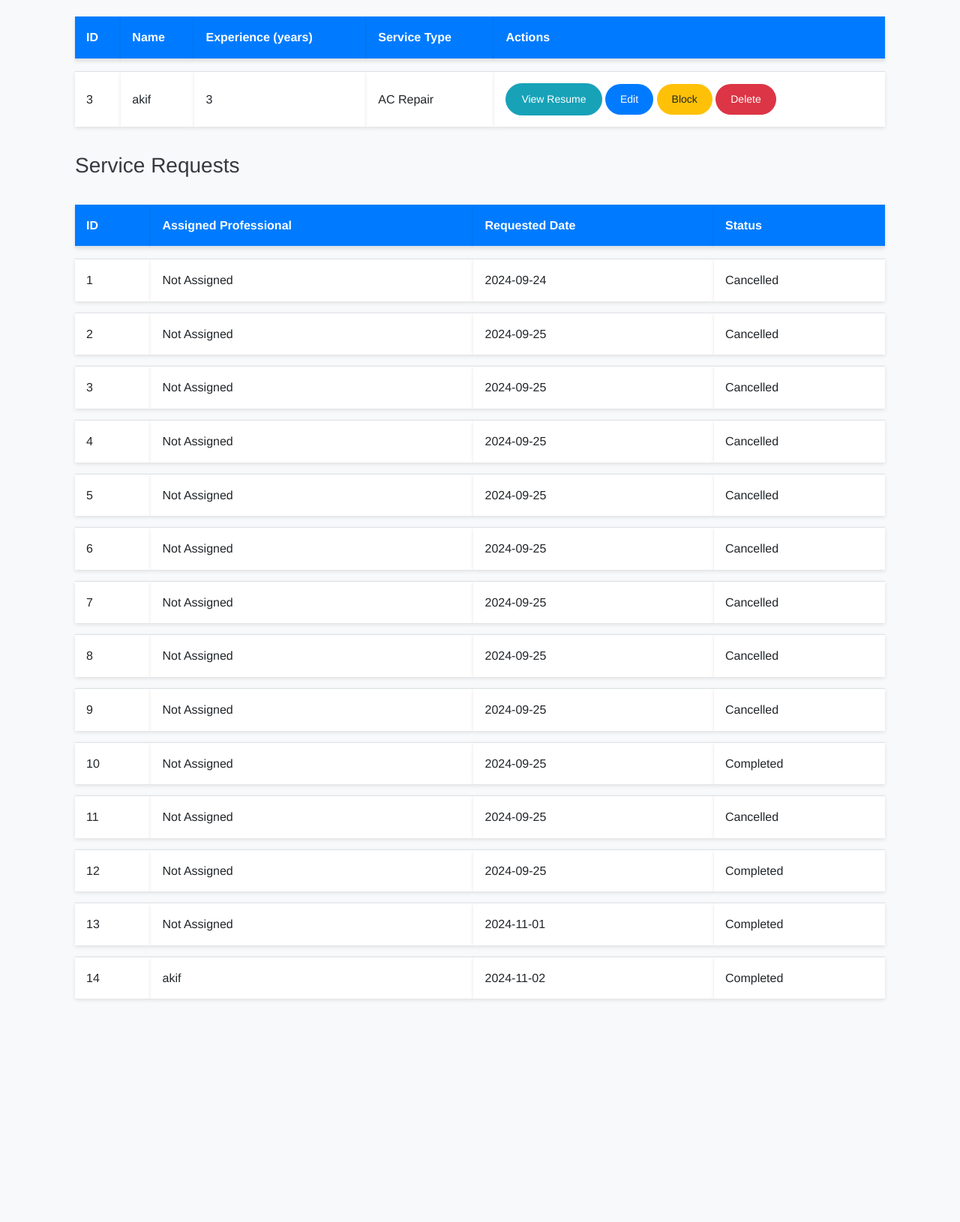
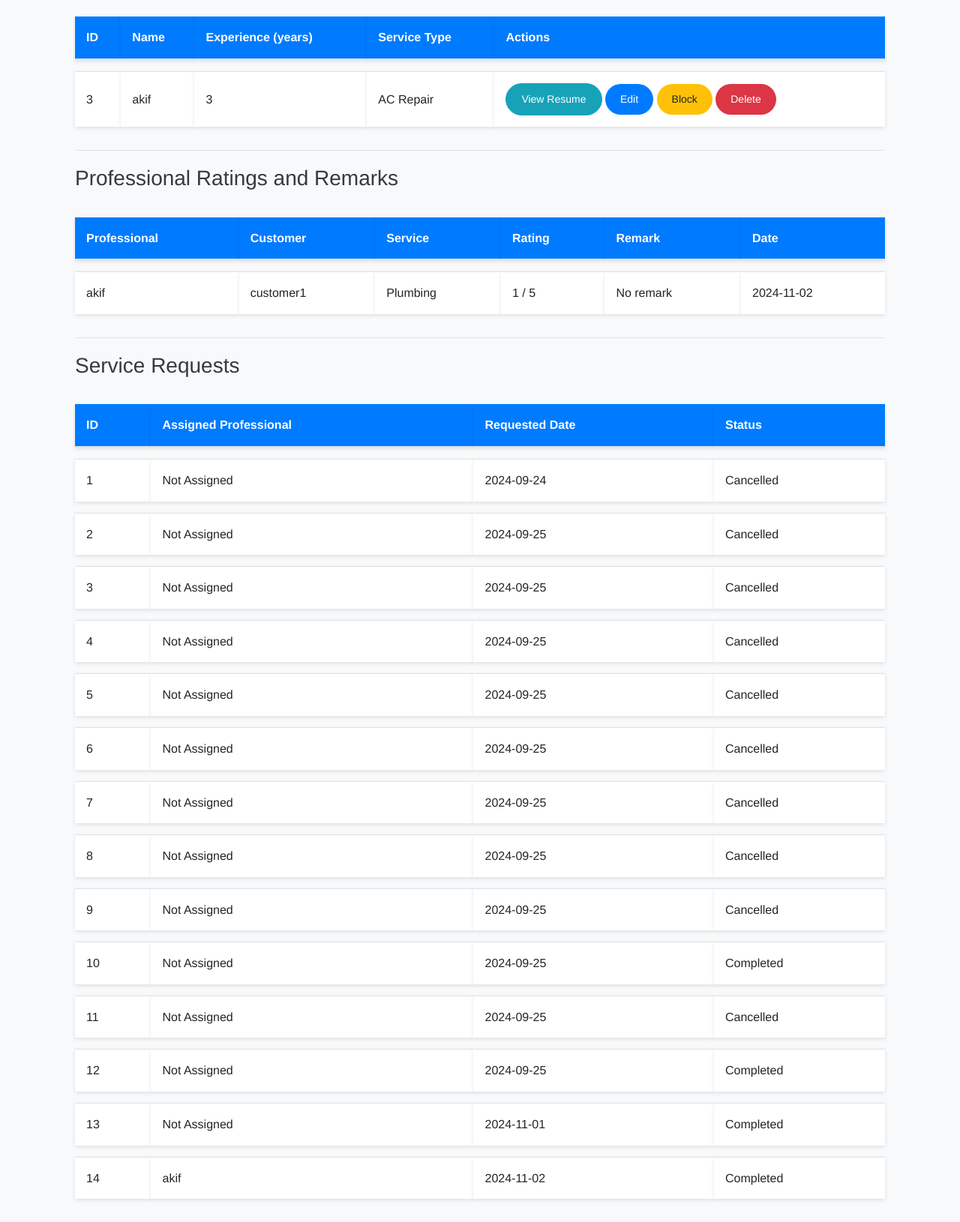
Before and after one commit to dotcomaki/household_services, a Flask app: page /admin/dashboard in a window 1280 px wide. Shown: the part 749-2379 px from the top of the page at 75% size. Before the commit the page ends 2083 px from the top, so only its background shows below. Run offline with Flask 3, Linux system fonts and the light colour scheme; a user stored in the database is signed in; some libraries are stand-ins or nearby versions.

Commit message:
Rating functionality working

```diff
--- a/forms.py
+++ b/forms.py
@@ -90,3 +90,9 @@ class EditUserForm(FlaskForm):
     experience = IntegerField('Experience (years)', validators=[Optional()])
     is_approved = BooleanField('Approved', validators=[Optional()])
     submit = SubmitField('Update')
+
+# Rating Form
+class RatingForm(FlaskForm):
+    rating = IntegerField('Rating (1-5 Stars)', validators=[DataRequired(), NumberRange(min=1, max=5)])
+    remark = TextAreaField('Remark (Optional)')
+    submit = SubmitField('Submit Rating')
--- a/models.py
+++ b/models.py
@@ -63,6 +63,7 @@ class ServiceRequest(db.Model):
     date_of_request = db.Column(db.DateTime, default=datetime.utcnow)
     date_of_completion = db.Column(db.DateTime)
     remarks = db.Column(db.Text)
+    rating = db.Column(db.Integer)
 
     def __repr__(self):
         return f'<ServiceRequest: {self.id}>'
--- a/routes.py
+++ b/routes.py
@@ -5,7 +5,7 @@ from wtforms.validators import DataRequired, Optional
 from flask import render_template, redirect, url_for, flash, request, send_from_directory
 from app import app, db
 from datetime import datetime
-from forms import LoginForm, RegistrationForm, ServiceForm, ServiceRequestForm, SearchForm, EditUserForm
+from forms import LoginForm, RegistrationForm, ServiceForm, ServiceRequestForm, SearchForm, EditUserForm, RatingForm
 from models import User, Service, ServiceRequest
 from flask_login import login_user, logout_user, login_required, current_user
 from werkzeug.security import generate_password_hash, check_password_hash
@@ -131,7 +131,8 @@ def admin_dashboard():
     professionals = User.query.filter_by(role='professional').all()
     service_requests = ServiceRequest.query.all()
     pending_professionals = User.query.filter_by(role='professional', approval_status='pending').all()
-    return render_template('admin_dashboard.html', services=services, professionals=professionals, service_requests=service_requests, pending_professionals=pending_professionals)
+    rated_service_requests = ServiceRequest.query.filter(ServiceRequest.rating.isnot(None)).all()
+    return render_template('admin_dashboard.html', services=services, professionals=professionals, service_requests=service_requests, pending_professionals=pending_professionals, rated_service_requests=rated_service_requests)
 
 # Create Service Route
 @app.route('/admin/create_service', methods=['GET', 'POST'])
@@ -391,6 +392,20 @@ def professional_dashboard():
         ServiceRequest.service_status.in_(closed_statuses)
     ).all()
 
+    # Fetch ratings received
+    rated_requests = ServiceRequest.query.filter(
+        ServiceRequest.professional_id == current_user.id,
+        ServiceRequest.rating.isnot(None)
+    ).all()
+
+    # Calculate average rating
+    average_rating = db.session.query(db.func.avg(ServiceRequest.rating)).filter(
+        ServiceRequest.professional_id == current_user.id,
+        ServiceRequest.rating.isnot(None)
+    ).scalar()
+    if average_rating:
+        average_rating = round(average_rating, 2)
+
     # Debug Check
     print(f"Assigned Requests Count: {len(assigned_requests)}")
     for req in assigned_requests:
@@ -403,7 +418,9 @@ def professional_dashboard():
     return render_template(
         'professional_dashboard.html',
         assigned_requests=assigned_requests,
-        closed_requests=closed_requests
+        closed_requests=closed_requests,
+        rated_requests=rated_requests,
+        average_rating=average_rating
     )
 
 # Service Request Route
@@ -543,3 +560,35 @@ def cancel_request(request_id):
     db.session.commit()
     flash('Your service request has been cancelled successfully.')
     return redirect(url_for('customer_dashboard'))
+
+# Rate Professional Route
+@app.route('/submit_rating/<int:service_request_id>', methods=['GET', 'POST'])
+@login_required
+def submit_rating(service_request_id):
+    if current_user.role != 'customer':
+        flash('Access denied.')
+        return redirect(url_for('index'))
+
+    service_request = ServiceRequest.query.get_or_404(service_request_id)
+
+    if service_request.customer_id != current_user.id:
+        flash('You are not authorized to rate this service.')
+        return redirect(url_for('customer_dashboard'))
+
+    if service_request.service_status != 'completed':
+        flash('You can only rate completed services.')
+        return redirect(url_for('customer_dashboard'))
+
+    if service_request.rating is not None:
+        flash('You have already rated this service.')
+        return redirect(url_for('customer_dashboard'))
+
+    form = RatingForm()
+    if form.validate_on_submit():
+        service_request.rating = form.rating.data
+        service_request.remarks = form.remark.data
+        db.session.commit()
+        flash('Thank you for your feedback!')
+        return redirect(url_for('customer_dashboard'))
+
+    return render_template('submit_rating.html', form=form, service_request=service_request)
--- a/templates/admin_dashboard.html
+++ b/templates/admin_dashboard.html
@@ -120,6 +120,37 @@
         </tbody>
     </table>
 
+    <hr>
+
+    <!-- Professional Ratings Section -->
+    <h3>Professional Ratings and Remarks</h3>
+    <table class="table table-striped">
+        <thead>
+            <tr>
+                <th>Professional</th>
+                <th>Customer</th>
+                <th>Service</th>
+                <th>Rating</th>
+                <th>Remark</th>
+                <th>Date</th>
+            </tr>
+        </thead>
+        <tbody>
+            {% for request in rated_service_requests %}
+            <tr>
+                <td>{{ request.professional.username }}</td>
+                <td>{{ request.customer.username }}</td>
+                <td>{{ request.service.name }}</td>
+                <td>{{ request.rating }} / 5</td>
+                <td>{{ request.remarks or 'No remark' }}</td>
+                <td>{{ request.date_of_completion.strftime('%Y-%m-%d') if request.date_of_completion else '' }}</td>
+            </tr>
+            {% endfor %}
+        </tbody>
+    </table>
+
+    <hr>
+
     <!-- Service Requests Table -->
     <h3>Service Requests</h3>
     <table class="table table-striped">
```
Also changed, not shown: migrations/versions/c70987a83cea_add_rating_to_servicerequest_model.py (added, +32 -0 lines), templates/customer_dashboard.html (+45 -0 lines), templates/professional_dashboard.html (+39 -0 lines), instance/db.sqlite.
